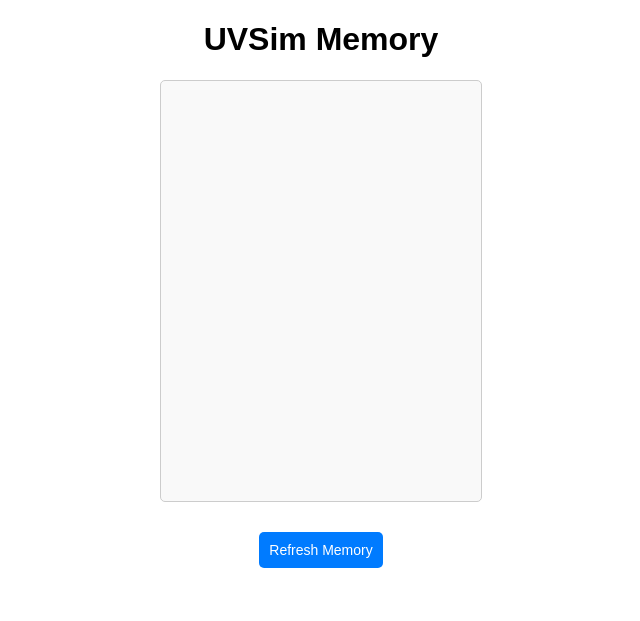
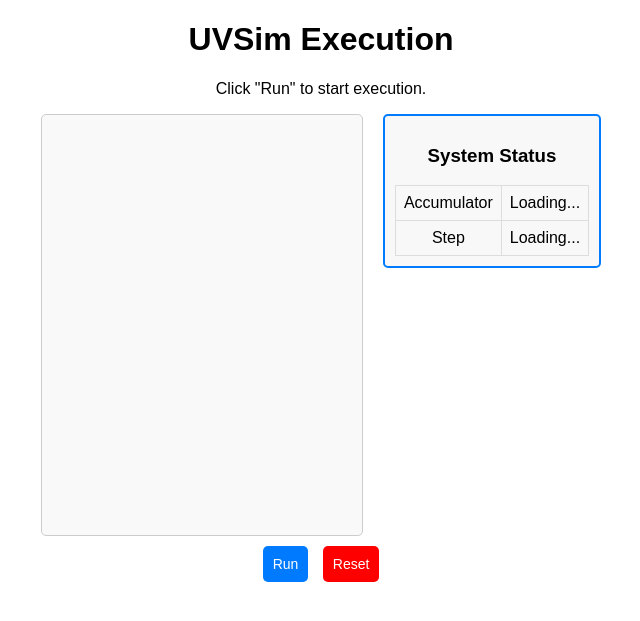
Before and after one commit to lrivera238/UVSim, a Flask app: page / in a window 1280 px wide. Shown: the top 621 px of the page, without its empty margins (319-959 px from the left). Run offline with Flask 3, Linux system fonts and the light colour scheme; parts of the project's set-up code (start-up, migrations or seed data) failed here and were passed over.

Commit message:
Add and Run commands

```diff
--- a/Model/UVSimModel.py
+++ b/Model/UVSimModel.py
@@ -4,7 +4,7 @@
         self.accumulator = 0
         self.instruction_pointer = 0
 
-    def Reset(self):
-        self.memory = ["" for _ in range(100)]
+    def reset(self):
+        self.memory = ["+0000" for _ in range(100)]
         self.accumulator = 0
         self.instruction_pointer = 0
--- a/app/static/script.js
+++ b/app/static/script.js
@@ -1,14 +1,107 @@
-function fetchAccumulator() {
-    fetch('/api/get_accumulator')
+function updateMemory(address, value) {
+    fetch('/api/update_memory', {
+        method: 'POST',
+        headers: { 'Content-Type': 'application/json' },
+        body: JSON.stringify({ address: address, value: value.trim() }) // Trim spaces
+    })
+    .then(response => response.json())
+    .then(data => {
+        console.log(data.message); // Log success
+        fetchMemory(); // Refresh memory UI after update
+    })
+    .catch(error => console.error('Error updating memory:', error));
+}
+
+function fetchMemory() {
+    fetch('/api/get_memory')
+    .then(response => response.json())
+    .then(data => {
+        let memoryContainer = document.getElementById('memoryContainer');
+        memoryContainer.innerHTML = "";  // Clear old memory view
+
+        data.memory.forEach((value, index) => {
+            let memoryCell = document.createElement('div');
+            memoryCell.classList.add('memory-cell');
+
+            let label = document.createElement('span');
+            label.textContent = `Mem[${index}]: `;
+
+            let input = document.createElement('input');
+            input.type = "text";
+            input.value = value;
+            input.classList.add('memory-input');
+            input.setAttribute("data-index", index);
+
+            // Update memory when input loses focus
+            input.addEventListener("blur", function() {
+                updateMemory(index, this.value);
+            });
+
+            memoryCell.appendChild(label);
+            memoryCell.appendChild(input);
+            memoryContainer.appendChild(memoryCell);
+
+            fetchStatus();  // Fetch status after memory update
+        });
+    })
+    .catch(error => console.error('Error fetching memory:', error));
+}
+
+function fetchStatus() {
+    fetch('/api/get_status')
     .then(response => response.json())
     .then(data => {
         document.getElementById('accumulator').innerText = data.accumulator;
+        document.getElementById('instruction-pointer').innerText = data.instruction_pointer;
     })
-    .catch(error => console.error('Error fetching accumulator:', error));
+    .catch(error => console.error('Error fetching status:', error));
 }
 
-// Auto-update every 3 seconds
-setInterval(fetchAccumulator, 3000);
+function executeInstruction(userInput = null) {
+    fetch('/api/step_instruction', {
+        method: 'POST',
+        headers: { 'Content-Type': 'application/json' },
+        body: JSON.stringify({ input: userInput }) // Send user input if needed
+    })
+    .then(response => response.json())
+    .then(data => {
+        console.log(data.message);
+        document.getElementById('execution-message').innerText = data.message;
 
-// Fetch accumulator when the page loads
-window.onload = fetchAccumulator;
+        // Update system status after each instruction
+        fetchStatus();
+
+        if (data.waitForInput) {
+            document.getElementById('input-container').style.display = 'block';
+            document.getElementById('user-input').focus();
+        } else {
+            document.getElementById('input-container').style.display = 'none';
+
+            if (!data.halt) {
+                executeInstruction(); // Continue execution automatically
+            }
+        }
+    })
+    .catch(error => console.error('Error executing instruction:', error));
+}
+
+function submitInput() {
+    let userInput = document.getElementById('user-input').value;
+    executeInstruction(userInput);  // Pass input to the execution function
+}
+
+function resetSystem() {
+    fetch('/api/reset', { method: 'POST' })
+    .then(response => response.json())
+    .then(data => {
+        console.log(data.message);
+        document.getElementById('execution-message').innerText = data.message;
+        fetchMemory();  // Refresh memory after reset
+        fetchStatus();  // Refresh accumulator and instruction pointer
+    })
+    .catch(error => console.error('Error resetting system:', error));
+}
+
+
+// Fetch memory and status on page load
+window.onload = fetchMemory;
--- a/app/static/styles.css
+++ b/app/static/styles.css
@@ -2,6 +2,13 @@
     font-family: Arial, sans-serif;
     text-align: center;
     margin: 20px;
+}
+
+.container {
+    display: flex;
+    justify-content: center;
+    gap: 20px;
+    align-items: flex-start;
 }
 
 .memory-container {
@@ -10,7 +17,6 @@
     overflow-y: scroll;
     border: 1px solid #ccc;
     padding: 10px;
-    margin: 20px auto;
     background: #f9f9f9;
     border-radius: 5px;
 }
@@ -28,6 +34,31 @@
     text-align: center;
     border: 1px solid #999;
     border-radius: 3px;
+    background-color: white;
+    font-size: 14px;
+}
+
+.memory-input:focus {
+    outline: none;
+    border-color: #007BFF;
+    box-shadow: 0 0 5px #007BFF;
+}
+
+.status-table {
+    border: 2px solid #007BFF;
+    padding: 10px;
+    border-radius: 5px;
+    background: #f8f8f8;
+}
+
+.status-table table {
+    width: 100%;
+    border-collapse: collapse;
+}
+
+.status-table th, .status-table td {
+    padding: 8px;
+    border: 1px solid #ddd;
 }
 
 button {
@@ -44,3 +75,18 @@
 button:hover {
     background: #0056b3;
 }
+
+.reset-button {
+    background: red;
+    color: white;
+    border: none;
+    border-radius: 5px;
+    padding: 10px;
+    font-size: 14px;
+    cursor: pointer;
+    margin-left: 10px;
+}
+
+.reset-button:hover {
+    background: darkred;
+}
--- a/app/templates/index.html
+++ b/app/templates/index.html
@@ -3,17 +3,36 @@
 <head>
     <meta charset="UTF-8">
     <meta name="viewport" content="width=device-width, initial-scale=1.0">
-    <title>UVSim Memory</title>
+    <title>UVSim Execution</title>
     <script defer src="{{ url_for('static', filename='script.js') }}"></script>
     <link rel="stylesheet" href="{{ url_for('static', filename='styles.css') }}">
 </head>
 <body>
-    <h1>UVSim Memory</h1>
+    <h1>UVSim Execution</h1>
 
-    <div class="memory-container" id="memoryContainer">
-        <!-- Memory locations will be populated dynamically -->
+    <!-- Execution Message -->
+    <p id="execution-message">Click "Run" to start execution.</p>
+
+    <!-- Memory & Status -->
+    <div class="container">
+        <div class="memory-container" id="memoryContainer"></div>
+        <div class="status-table">
+            <h3>System Status</h3>
+            <table>
+                <tr><td>Accumulator</td><td id="accumulator">Loading...</td></tr>
+                <tr><td>Step</td><td id="instruction-pointer">Loading...</td></tr>
+            </table>
+        </div>
     </div>
 
-    <button onclick="fetchMemory()">Refresh Memory</button>
+    <!-- Input Container (Hidden Until Needed) -->
+    <div id="input-container" style="display: none;">
+        <input type="text" id="user-input" placeholder="Enter a number">
+        <button onclick="submitInput()">Submit</button>
+    </div>
+
+    <!-- Buttons -->
+    <button onclick="executeInstruction()">Run</button>
+    <button onclick="resetSystem()" class="reset-button">Reset</button>
 </body>
 </html>
```
Also changed, not shown: Services/UVSimService.py (+59 -43 lines), app/api/routes.py (+44 -4 lines), config.py (deleted).
